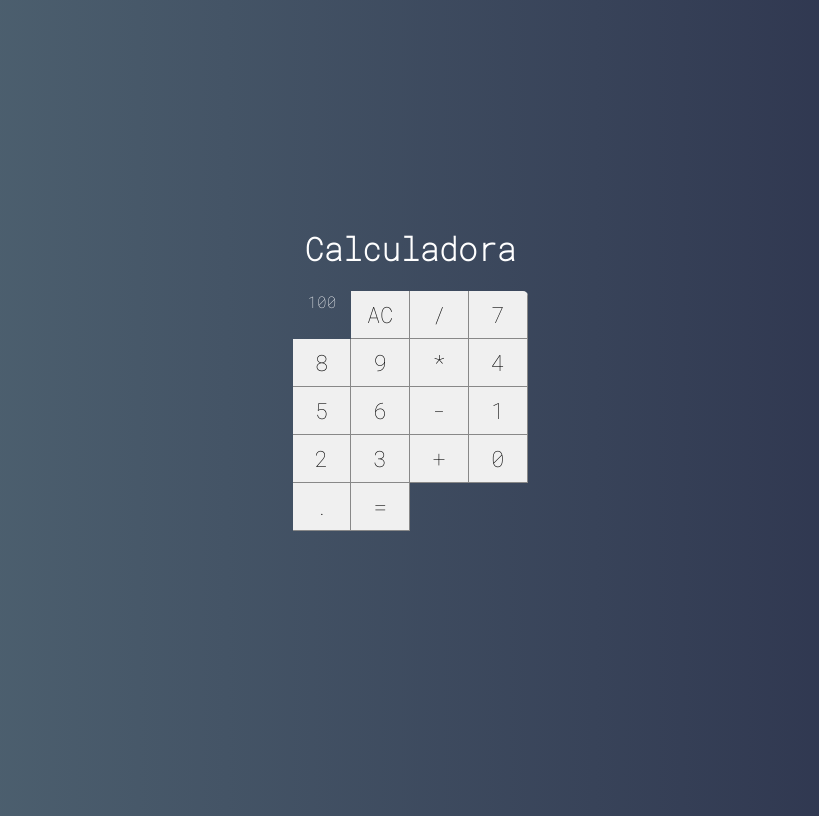
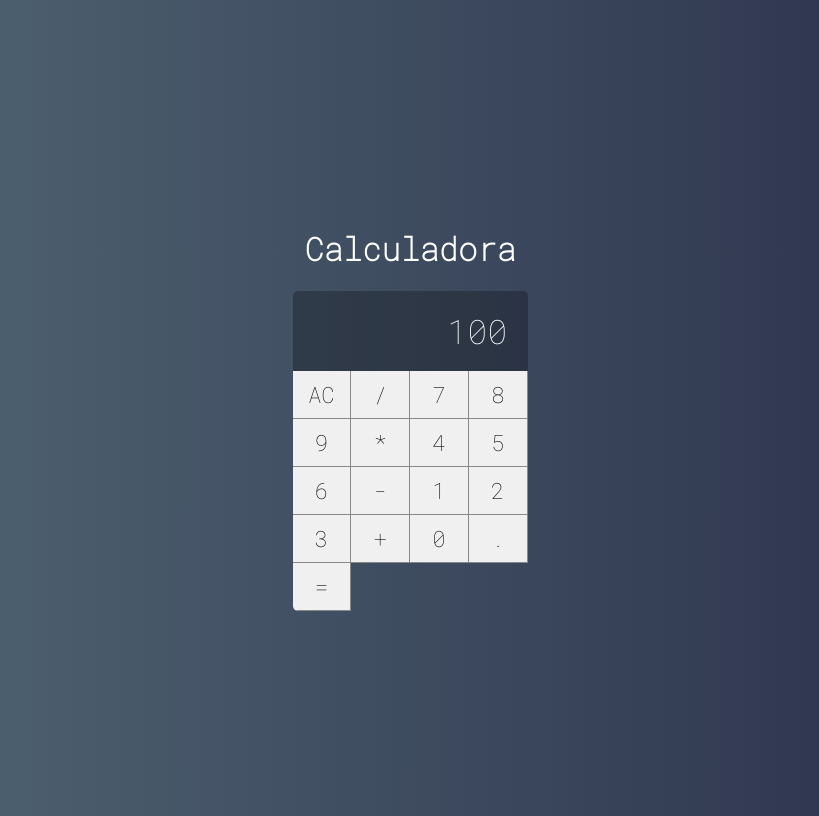
Before and after one commit to luiz-leite-dev/curso-react-redux-udemy, a React (Create React App) app in the folder calculadora/: page / in a window 1280 px wide. Shown: the whole page, without its empty margins (230-1049 px from the left). Built offline with nearby package versions, Linux system fonts and the light colour scheme.

Commit message:
feat(Calculadora): ajusta css do diplay

```diff
--- a/calculadora/src/components/Display.css
+++ b/calculadora/src/components/Display.css
@@ -0,0 +1,11 @@
+.display {
+    grid-column: span 4;
+    background-color: #0004;
+
+    display: flex;
+    justify-content: flex-end;
+    align-items: center;
+    padding: 20px;
+    font-size: 2.1em;
+    overflow: hidden;
+}
--- a/calculadora/src/main/Calculator.css
+++ b/calculadora/src/main/Calculator.css
@@ -6,5 +6,5 @@
 
     display: grid;
     grid-template-columns: repeat(4, 25%);
-    grid-template-rows: 48px 48px 48px 48px 48px;
+    grid-template-rows: 1fr 48px 48px 48px 48px 48px;
 }
```
